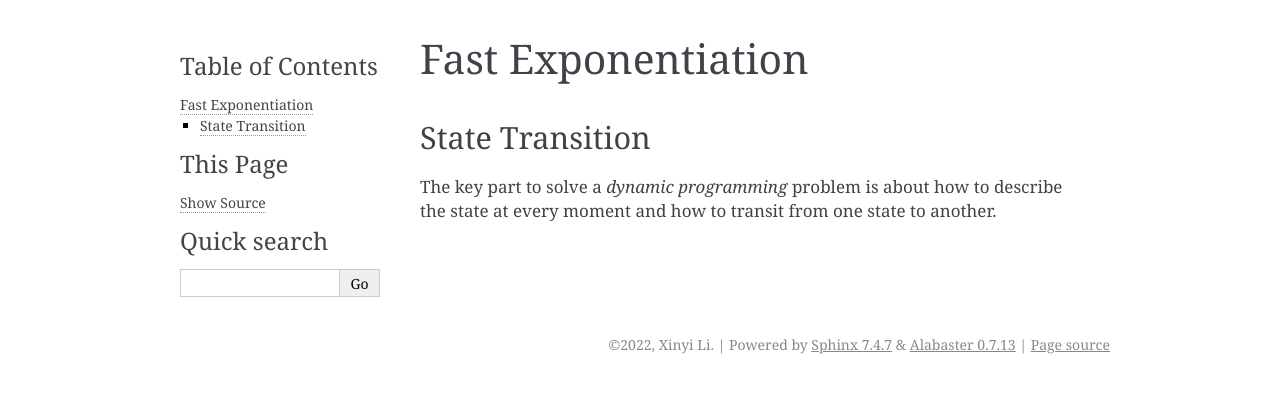
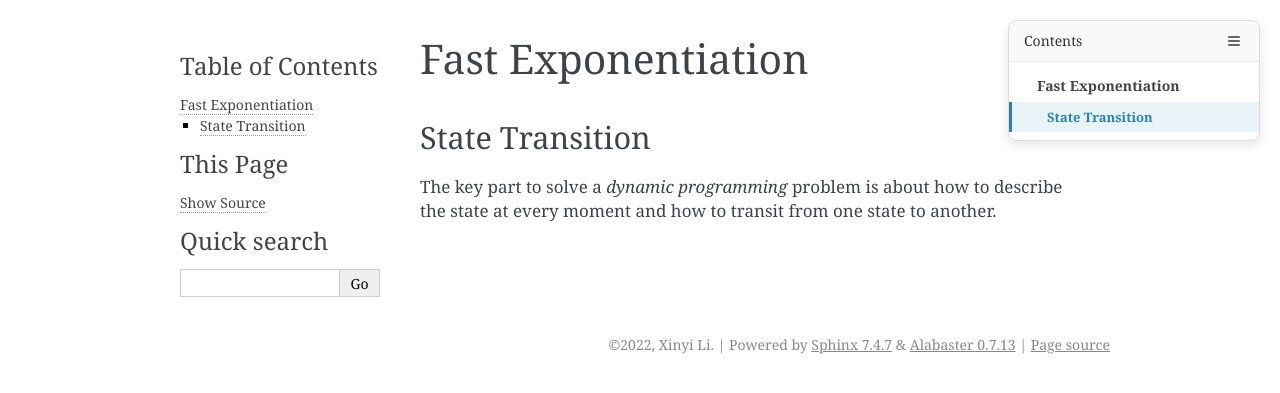
Before and after one commit to li-xin-yi/lctemplates, a Sphinx documentation site: the page built from docs/source/fast-exponentiation.md, in a window 1280 px wide. Shown: the top 393 px of the page. Built offline with Sphinx 7.4.7, drawn with Linux system fonts in a browser that asks for light colours.

Commit message:
Add floating table of contents with custom styles and functionality

```diff
--- /dev/null
+++ b/docs/source/_static/floating-toc.css
@@ -0,0 +1,201 @@
+/* Floating TOC Styles */
+.floating-toc {
+    position: fixed;
+    top: 20px;
+    right: 20px;
+    width: 250px;
+    max-height: 80vh;
+    background: #fff;
+    border: 1px solid #ddd;
+    border-radius: 8px;
+    box-shadow: 0 4px 12px rgba(0, 0, 0, 0.1);
+    z-index: 1000;
+    overflow: hidden;
+    font-family: Georgia, serif;
+    font-size: 13px;
+    line-height: 1.4;
+    transition: all 0.3s ease;
+}
+
+.floating-toc.collapsed {
+    width: 42px;
+    height: 42px;
+    border-radius: 50%;
+    overflow: hidden;
+}
+
+.floating-toc-header {
+    background: #f8f9fa;
+    padding: 10px 15px;
+    border-bottom: 1px solid #e9ecef;
+    font-weight: 500;
+    font-size: 14px;
+    display: flex;
+    justify-content: space-between;
+    align-items: center;
+    cursor: pointer;
+    color: #333;
+}
+
+.floating-toc-toggle {
+    background: none;
+    border: none;
+    cursor: pointer;
+    padding: 2px;
+    color: #666;
+    display: flex;
+    align-items: center;
+    justify-content: center;
+    border-radius: 3px;
+    transition: all 0.2s ease;
+}
+
+.floating-toc-toggle:hover {
+    background: rgba(0, 0, 0, 0.1);
+    color: #333;
+}
+
+.floating-toc-toggle svg {
+    width: 16px;
+    height: 16px;
+}
+
+.floating-toc-content {
+    max-height: calc(80vh - 50px);
+    overflow-y: auto;
+    padding: 8px 0;
+}
+
+.floating-toc ul {
+    list-style: none;
+    margin: 0;
+    padding: 0;
+}
+
+.floating-toc li {
+    margin: 0;
+    padding: 0;
+}
+
+.floating-toc a {
+    display: block;
+    padding: 6px 15px;
+    color: #333;
+    text-decoration: none;
+    border-left: 3px solid transparent;
+    transition: all 0.2s ease;
+    font-size: 15px;
+    line-height: 1.4;
+    font-weight: 700;
+}
+
+.floating-toc a:hover {
+    background: #f8f9fa;
+    color: #2980b9;
+    border-left-color: #2980b9;
+}
+
+.floating-toc a.active {
+    background: #e8f4f8;
+    color: #2980b9;
+    border-left-color: #2980b9;
+    font-weight: 800;
+}
+
+/* Nested levels */
+.floating-toc ul ul a {
+    padding-left: 25px;
+    font-size: 14px;
+    color: #444;
+    font-weight: 600;
+}
+
+.floating-toc ul ul ul a {
+    padding-left: 35px;
+    font-size: 13px;
+    color: #555;
+    font-weight: 600;
+}
+
+/* Scrollbar styling */
+.floating-toc-content::-webkit-scrollbar {
+    width: 4px;
+}
+
+.floating-toc-content::-webkit-scrollbar-track {
+    background: #f1f1f1;
+}
+
+.floating-toc-content::-webkit-scrollbar-thumb {
+    background: #c1c1c1;
+    border-radius: 2px;
+}
+
+.floating-toc-content::-webkit-scrollbar-thumb:hover {
+    background: #a8a8a8;
+}
+
+/* Collapsed state styles */
+.floating-toc.collapsed .floating-toc-header {
+    padding: 9px;
+    border: none;
+    background: #2980b9;
+    color: white;
+    border-radius: 50%;
+    justify-content: center;
+    width: 42px;
+    height: 42px;
+    box-sizing: border-box;
+}
+
+.floating-toc.collapsed .floating-toc-content {
+    display: none;
+}
+
+.floating-toc.collapsed .floating-toc-title {
+    display: none;
+}
+
+.floating-toc.collapsed .floating-toc-toggle {
+    color: white;
+    padding: 0;
+}
+
+.floating-toc.collapsed .floating-toc-toggle .hamburger-icon {
+    display: none;
+}
+
+.floating-toc.collapsed .floating-toc-toggle .toc-icon {
+    display: block !important;
+}
+
+.floating-toc.collapsed .floating-toc-toggle:hover {
+    background: rgba(255, 255, 255, 0.2);
+    color: white;
+}
+
+/* Mobile responsiveness */
+@media (max-width: 768px) {
+    .floating-toc {
+        right: 10px;
+        width: 200px;
+    }
+
+    .floating-toc.collapsed {
+        width: 35px;
+        height: 35px;
+    }
+}
+
+@media (max-width: 480px) {
+    .floating-toc {
+        display: none;
+    }
+}
+
+/* Hide on very small screens */
+@media (max-width: 1024px) {
+    .floating-toc {
+        display: none;
+    }
+}
--- /dev/null
+++ b/docs/source/_static/floating-toc.js
@@ -0,0 +1,211 @@
+// Floating TOC JavaScript
+document.addEventListener('DOMContentLoaded', function() {
+    // Only create TOC if we're on a content page (not index)
+    if (document.querySelector('.document') && window.location.pathname !== '/') {
+        createFloatingTOC();
+    }
+});
+
+function createFloatingTOC() {
+    // Find all headings in the main content area, excluding title and sidebar
+    const headings = document.querySelectorAll('.body h1:not(.title), .body h2, .body h3, .body h4, .body h5, .body h6, .document .section h1, .document .section h2, .document .section h3, .document .section h4, .document .section h5, .document .section h6');
+
+    if (headings.length === 0) {
+        return; // No headings found, don't create TOC
+    }
+
+    // Create TOC structure
+    const tocContainer = document.createElement('div');
+    tocContainer.className = 'floating-toc';
+    tocContainer.innerHTML = `
+        <div class="floating-toc-header">
+            <span class="floating-toc-title">Contents</span>
+            <button class="floating-toc-toggle" aria-label="Toggle TOC">
+                <svg class="hamburger-icon" width="16" height="16" viewBox="0 0 16 16" fill="currentColor">
+                    <path d="M2 4a1 1 0 0 1 1-1h10a1 1 0 1 1 0 2H3a1 1 0 0 1-1-1zm0 4a1 1 0 0 1 1-1h10a1 1 0 1 1 0 2H3a1 1 0 0 1-1-1zm0 4a1 1 0 0 1 1-1h10a1 1 0 1 1 0 2H3a1 1 0 0 1-1-1z"/>
+                </svg>
+                <svg class="toc-icon" width="18" height="18" viewBox="0 0 24 24" fill="currentColor" style="display: none;">
+                    <path d="M3 9h14V7H3v2zm0 4h14v-2H3v2zm0 4h14v-2H3v2zm16 0h2v-2h-2v2zm0-10v2h2V7h-2zm0 6h2v-2h-2v2z"/>
+                </svg>
+            </button>
+        </div>
+        <div class="floating-toc-content">
+            <ul id="floating-toc-list"></ul>
+        </div>
+    `;
+
+    // Build TOC list
+    const tocList = tocContainer.querySelector('#floating-toc-list');
+    const tocItems = [];
+
+    headings.forEach((heading, index) => {
+        // Create an ID for the heading if it doesn't have one
+        if (!heading.id) {
+            heading.id = 'heading-' + index;
+        }
+
+        const level = parseInt(heading.tagName.charAt(1));
+        // Remove permalink symbols and clean text
+        const text = heading.textContent.replace(/¶/g, '').trim();
+        const id = heading.id;
+
+        tocItems.push({
+            level: level,
+            text: text,
+            id: id,
+            element: heading
+        });
+    });
+
+    // Build nested structure
+    buildTOCStructure(tocList, tocItems);
+
+    // Add to page
+    document.body.appendChild(tocContainer);
+
+    // Add functionality
+    addTOCFunctionality(tocContainer, headings);
+}
+
+function buildTOCStructure(container, items) {
+    let currentLevel = 0;
+    let currentList = container;
+    const listStack = [container];
+
+    items.forEach(item => {
+        const li = document.createElement('li');
+        const a = document.createElement('a');
+        a.href = '#' + item.id;
+        a.textContent = item.text;
+        a.dataset.target = item.id;
+        li.appendChild(a);
+
+        // Handle nesting
+        if (item.level > currentLevel) {
+            // Create new nested level
+            for (let i = currentLevel; i < item.level; i++) {
+                const ul = document.createElement('ul');
+                if (listStack[listStack.length - 1].lastElementChild) {
+                    listStack[listStack.length - 1].lastElementChild.appendChild(ul);
+                } else {
+                    listStack[listStack.length - 1].appendChild(ul);
+                }
+                listStack.push(ul);
+            }
+            currentList = listStack[listStack.length - 1];
+        } else if (item.level < currentLevel) {
+            // Go back to appropriate level
+            const levelsBack = currentLevel - item.level;
+            for (let i = 0; i < levelsBack; i++) {
+                listStack.pop();
+            }
+            currentList = listStack[listStack.length - 1];
+        }
+
+        currentLevel = item.level;
+        currentList.appendChild(li);
+    });
+}
+
+function addTOCFunctionality(tocContainer, headings) {
+    const toggle = tocContainer.querySelector('.floating-toc-toggle');
+    const header = tocContainer.querySelector('.floating-toc-header');
+    const links = tocContainer.querySelectorAll('a');
+
+    // Toggle functionality
+    toggle.addEventListener('click', function(e) {
+        e.stopPropagation();
+        tocContainer.classList.toggle('collapsed');
+    });
+
+    header.addEventListener('click', function() {
+        tocContainer.classList.toggle('collapsed');
+    });
+
+    // Smooth scrolling and active link highlighting
+    links.forEach(link => {
+        link.addEventListener('click', function(e) {
+            e.preventDefault();
+            const targetId = this.dataset.target;
+            const targetElement = document.getElementById(targetId);
+
+            if (targetElement) {
+                targetElement.scrollIntoView({
+                    behavior: 'smooth',
+                    block: 'start'
+                });
+
+                // Update active link
+                updateActiveLink(this);
+            }
+        });
+    });
+
+    // Highlight current section on scroll
+    let ticking = false;
+    window.addEventListener('scroll', function() {
+        if (!ticking) {
+            requestAnimationFrame(function() {
+                highlightCurrentSection(headings);
+                ticking = false;
+            });
+            ticking = true;
+        }
+    });
+
+    // Initial highlight
+    highlightCurrentSection(headings);
+}
+
+function updateActiveLink(activeLink) {
+    // Remove active class from all links
+    const allLinks = document.querySelectorAll('.floating-toc a');
+    allLinks.forEach(link => link.classList.remove('active'));
+
+    // Add active class to current link
+    activeLink.classList.add('active');
+}
+
+function highlightCurrentSection(headings) {
+    const scrollPosition = window.scrollY + 150; // Offset for better UX
+    let currentSection = null;
+    let closestDistance = Infinity;
+
+    // Find the section that's currently most visible
+    headings.forEach(heading => {
+        const headingTop = heading.offsetTop;
+        const distance = Math.abs(headingTop - scrollPosition);
+
+        // If this heading is above or at the scroll position and closer than previous
+        if (headingTop <= scrollPosition + 50 && distance < closestDistance) {
+            currentSection = heading;
+            closestDistance = distance;
+        }
+    });
+
+    // If no section is above, use the first one
+    if (!currentSection && headings.length > 0) {
+        currentSection = headings[0];
+    }
+
+    if (currentSection) {
+        // Find corresponding link and highlight it
+        const targetLink = document.querySelector(`.floating-toc a[data-target="${currentSection.id}"]`);
+        if (targetLink) {
+            updateActiveLink(targetLink);
+        }
+    }
+}
+
+// Auto-collapse on mobile
+function handleResize() {
+    const toc = document.querySelector('.floating-toc');
+    if (toc && window.innerWidth <= 1024) {
+        toc.style.display = 'none';
+    } else if (toc) {
+        toc.style.display = 'block';
+    }
+}
+
+window.addEventListener('resize', handleResize);
+window.addEventListener('load', handleResize);
--- a/docs/source/conf.py
+++ b/docs/source/conf.py
@@ -51,6 +51,15 @@ html_theme = 'alabaster'
 # so a file named "default.css" will overwrite the builtin "default.css".
 html_static_path = ['_static']
 
+# Custom CSS and JS files
+html_css_files = [
+    'floating-toc.css',
+]
+
+html_js_files = [
+    'floating-toc.js',
+]
+
 extensions = ['myst_parser', 'sphinx.ext.viewcode',
               'sphinx_copybutton', "sphinx_comments", "sphinxcontrib.mermaid", "sphinx_design"]
 
```
